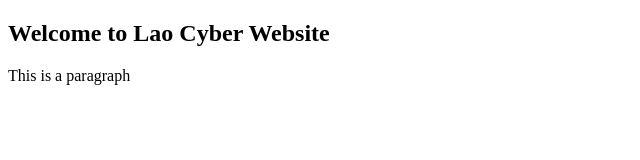
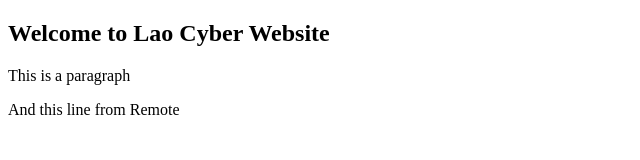
Before and after one commit to xaykham/laocyber, a plain HTML site: page index.html in a window 1280 px wide. Shown: the whole page, without its empty margins (0-640 px from the left). Drawn offline with Linux system fonts and the light colour scheme.

Commit message:
Update index from remote

```diff
--- a/index.html
+++ b/index.html
@@ -11,6 +11,7 @@
 <body>
     <h2>Welcome to Lao Cyber Website</h2>
     <p>This is a paragraph</p>
+    <p>And this line from Remote</p>
 </body>
 
 </html>
```
